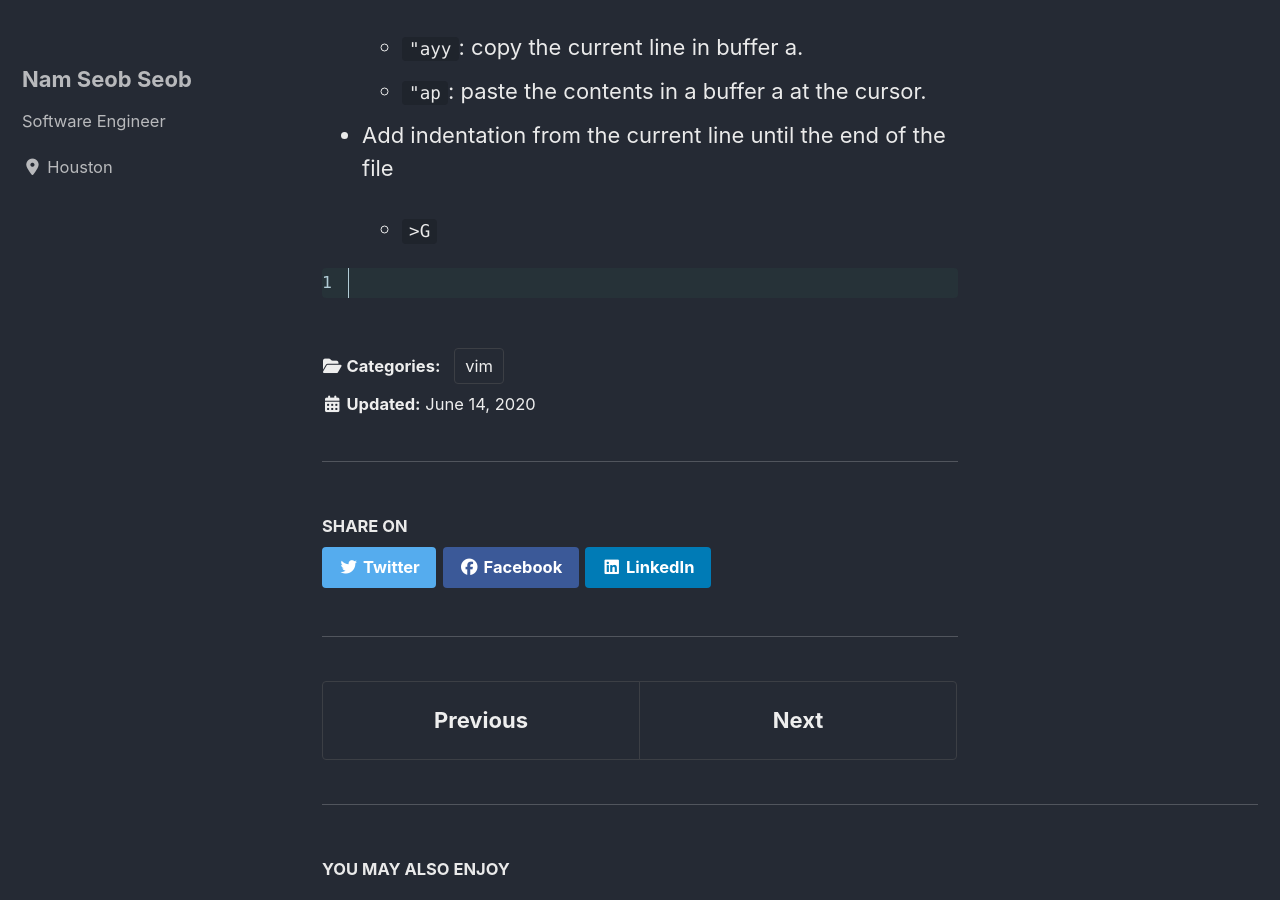
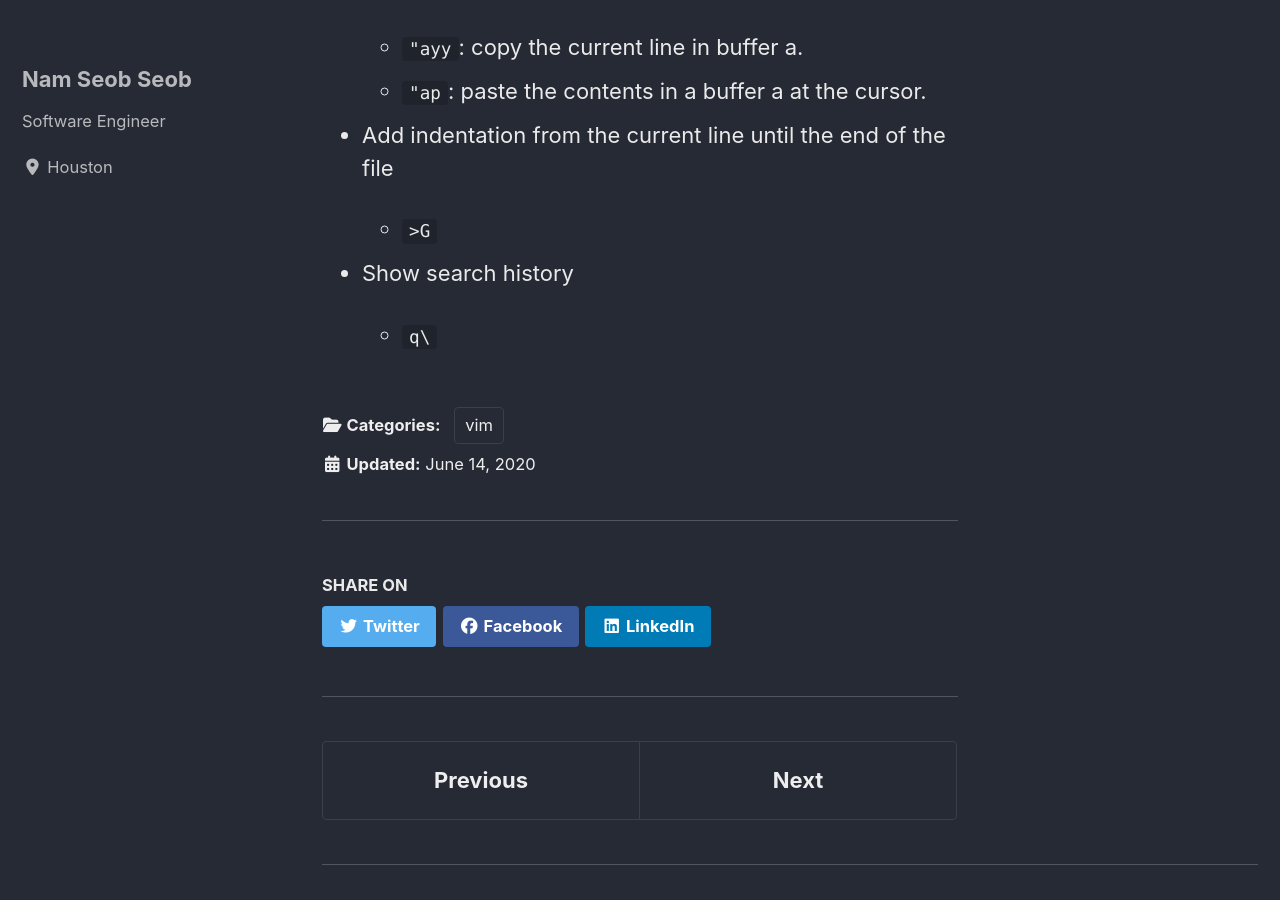
Before and after one commit to nsclass/nsclass.github.io, a Jekyll site: the page built from _posts/2020-06-14-vim-basic-commands.md, in a window 1280 px wide and 900 px high, scrolled down 5004 px. Built offline with Jekyll 4.4.1, drawn with Linux system fonts in a browser that asks for light colours; cached includes are drawn as plain includes; nearby versions of some CDN libraries.

Commit message:
vim commands

````diff
--- a/_posts/2020-06-14-vim-basic-commands.md
+++ b/_posts/2020-06-14-vim-basic-commands.md
@@ -139,8 +139,8 @@ You can use modifiers to change the meaning of a noun. Some modifiers are `i`, w
   - `"ap`: paste the contents in a buffer a at the cursor.
 
 - Add indentation from the current line until the end of the file
+
   - `>G`
 
-```
-
-```
+- Show search history
+  - `q\`
````
